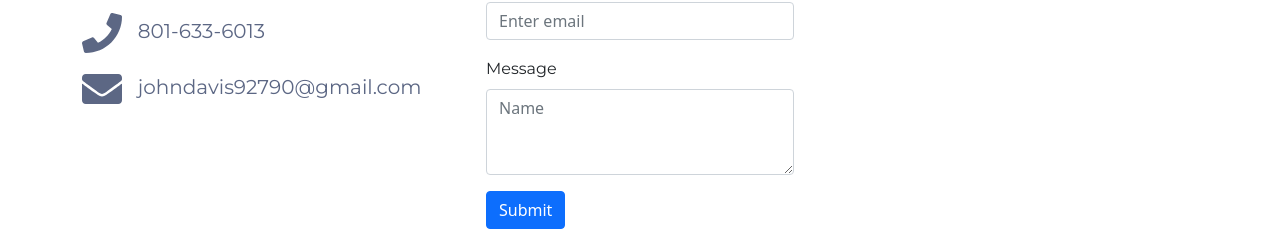
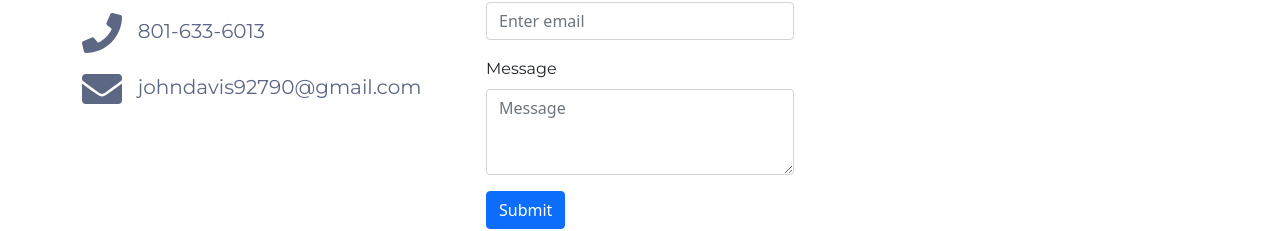
Before and after one commit to johndavis92790/Personal-Portfolio, a React (Create React App) app: page /contact in a window 1280 px wide. Shown: the part 258-489 px from the top of the page. Built offline with nearby package versions, Linux system fonts and the light colour scheme.

Commit message:
fixed contact component placeholder

```diff
--- a/src/pages/Contact/index.js
+++ b/src/pages/Contact/index.js
@@ -87,7 +87,7 @@ function Contact() {
               <Form.Control
                 type="text"
                 as="textarea"
-                placeholder="Name"
+                placeholder="Message"
                 name="message"
                 rows="3"
                 defaultValue={message}
```
